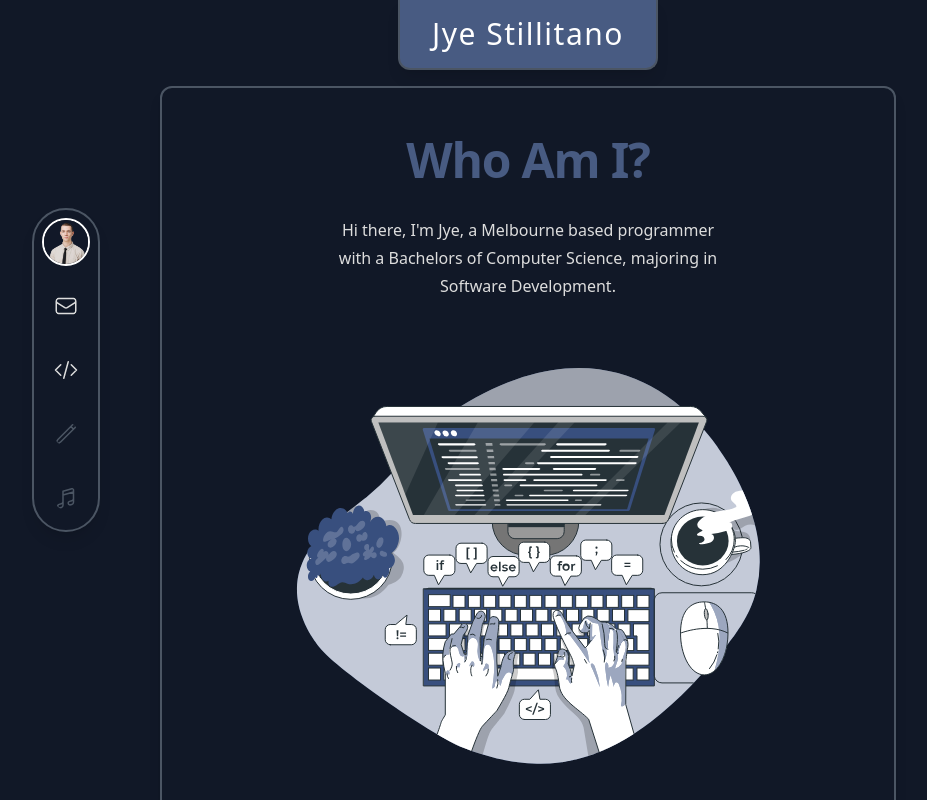
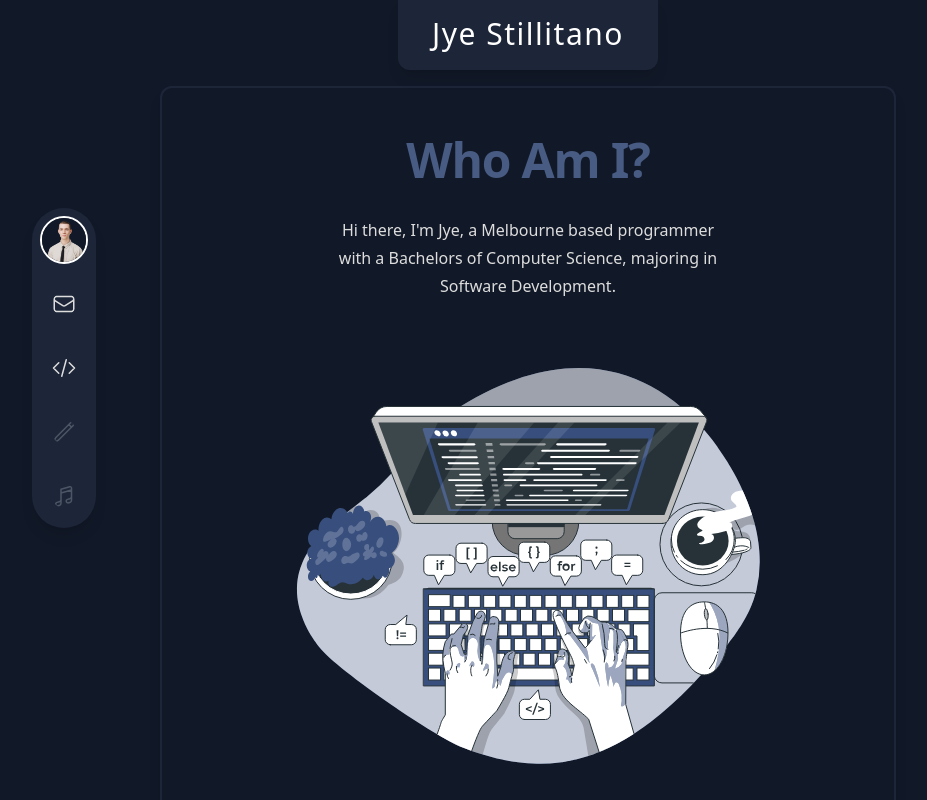
Before and after one commit to JyeStillitano/portoflio-tailwind, a Next.js app: page / in a window 1280 px wide. Shown: the top 800 px of the page, without its empty margins (112-1039 px from the left). Built offline with nearby package versions, Linux system fonts and the light colour scheme.

Commit message:
CSS color styling update.

```diff
--- a/components/Header.tsx
+++ b/components/Header.tsx
@@ -1,7 +1,7 @@
 export default function Header() {
   return (
     <div className="mb-4 flex justify-center">
-      <div className="sticky top-0 rounded-b-xl border-[2px] border-t-0 border-accent bg-primary px-8 py-4 shadow-lg">
+      <div className="sticky top-0 rounded-b-xl border-[2px] border-t-0 border-accent bg-accent px-8 py-4 shadow-lg">
         <h1 className="text-3xl font-thin tracking-wider text-white">
           Jye Stillitano
         </h1>
--- a/components/NavBar.tsx
+++ b/components/NavBar.tsx
@@ -9,8 +9,8 @@ export interface NavBarProps {
 export default function NavBar({ selection }: NavBarProps) {
   return (
     <div
-      className="flew-row m-auto my-1 flex max-w-lg justify-between rounded-full border-[2px] border-accent
-        bg-background shadow-lg lg:flex-col"
+      className="flew-row m-auto my-1 flex max-w-lg justify-between rounded-full
+        bg-accent shadow-lg lg:flex-col"
     >
       {/* Profile Icon */}
       <Link className="m-2" href="/">
--- a/tailwind.config.ts
+++ b/tailwind.config.ts
@@ -10,7 +10,7 @@ const config: Config = {
   theme: {
     colors: {
       primary: "#485b82",//"#4D85FF",
-      accent: "#4b5563",
+      accent: "#1D2639",
       background: "#111827",
       title: "#384F7E",
       content: "#dddddd",
```
